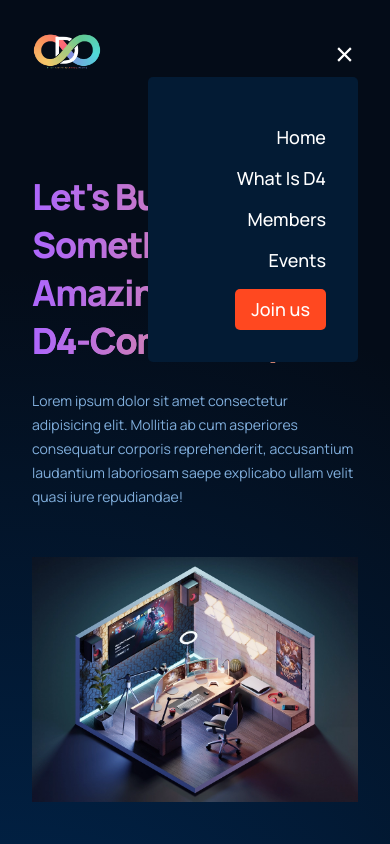
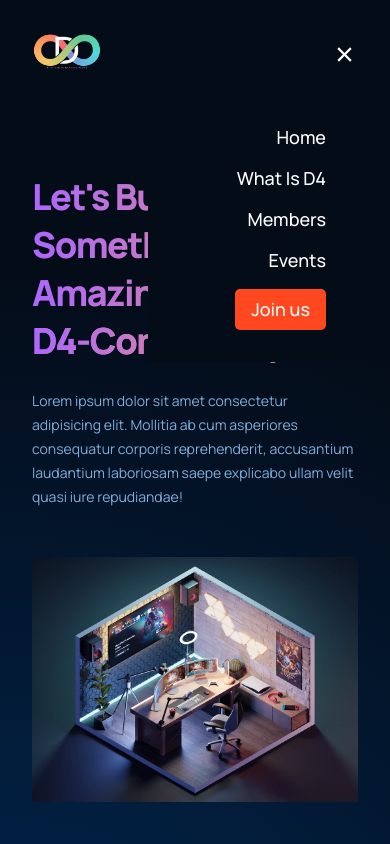
Before and after one commit to D4Community/d4-website, a React (Create React App) app: page / in a window 390 px wide. Both pictures are taken after a click on the icon 344 px from the left and 54 px from the top of the page. Shown: the top 844 px of the page. Built offline with nearby package versions, Linux system fonts and the light colour scheme.

Commit message:
sticky navbar done

```diff
--- a/src/components/Navbar/Navbar.css
+++ b/src/components/Navbar/Navbar.css
@@ -1,3 +1,10 @@
+nav{
+    position: sticky;
+    top: 0;
+    z-index: 10000;
+    background: var(--color-bg);
+}
+
 .d4_navbar {
     display: flex;
     justify-content: space-between;
@@ -90,7 +97,7 @@
     align-items: flex-end;
     flex-direction: column;
     text-align: end;
-    background: var(--color-footer);
+    background: var(--color-bg);
     padding: 2rem;
     position: absolute;
     top: 40px;
--- a/src/components/Navbar/Navbar.jsx
+++ b/src/components/Navbar/Navbar.jsx
@@ -6,7 +6,8 @@ const Navbar = () => {
   const [toggleMenu, setToggleMenu] = useState(false);
 
   return (
-    <div className="d4_navbar">
+    <nav className="blur">
+    <div className="d4_navbar ">
       <div className="d4_navbar_links">
         <div className="d4_navbar_links_logo">
           <img src={logo} alt="" />
@@ -47,7 +48,7 @@ const Navbar = () => {
         )}
 
         {toggleMenu && (
-          <div className="d4_navbar_menu_container">
+          <div className="d4_navbar_menu_container blur">
             <div className="d4_navbar_menu_container_links">
               {" "}
               <p>
@@ -72,6 +73,7 @@ const Navbar = () => {
         )}
       </div>
     </div>
+    </nav>
   );
 };
 
```
